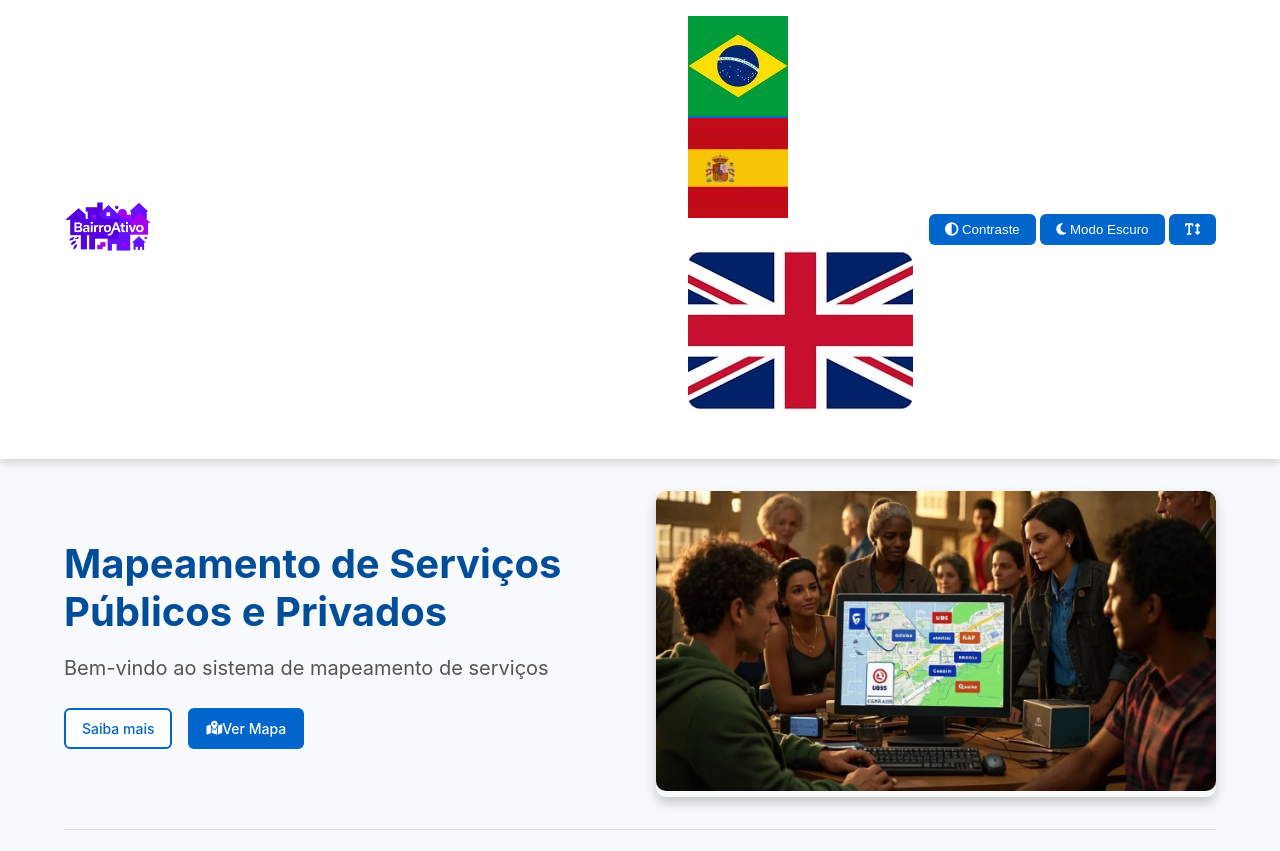
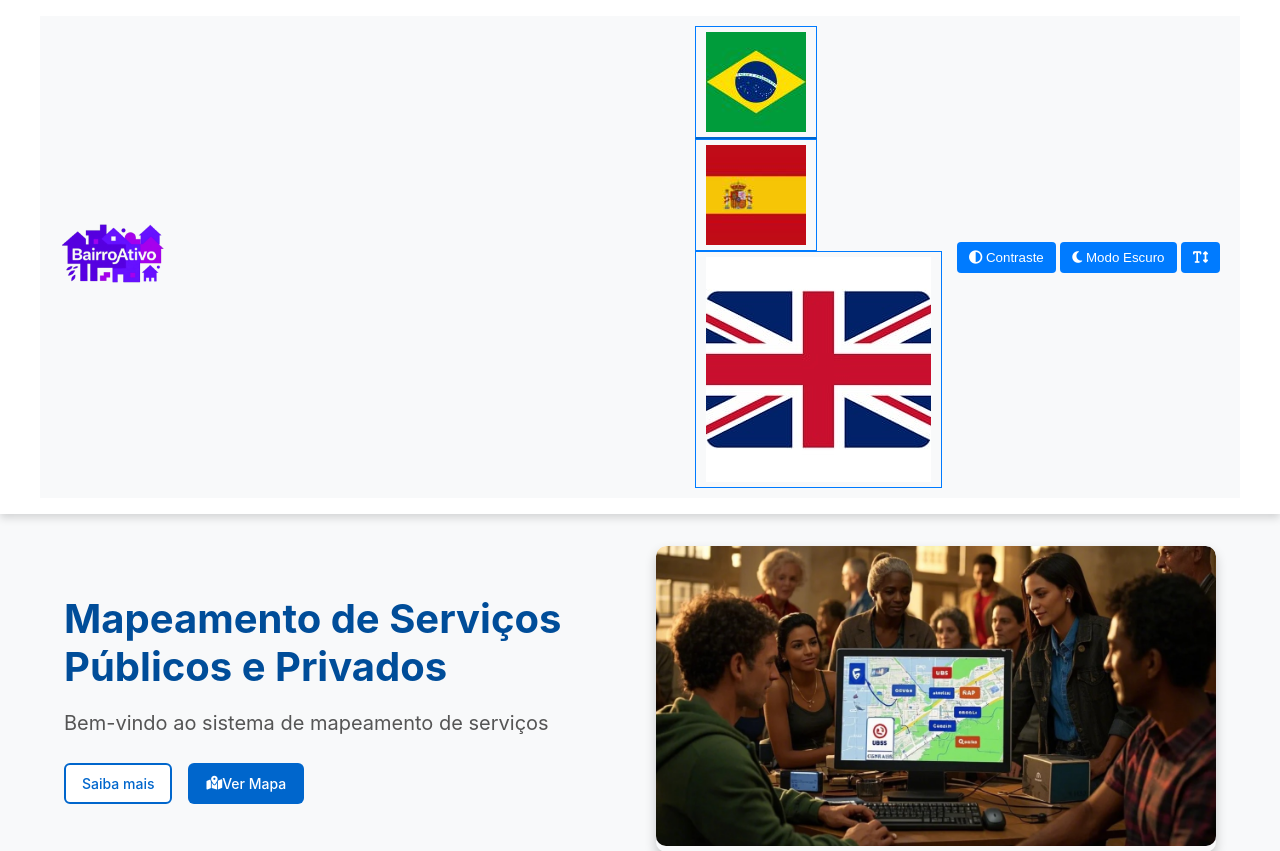
Before and after one commit to leotiag0/bairroativo, a PHP site: page / in a window 1280 px wide. Shown: the top 851 px of the page. Run offline with PHP 8.4, Linux system fonts and the light colour scheme; a stand-in replaces the project's code that opens the database connection; some libraries are stand-ins or nearby versions.

Commit message:
Update public.css

```diff
--- a/css/public.css
+++ b/css/public.css
@@ -507,3 +507,45 @@ body.large-font .btn { padding: var(--space-md) var(--space-lg); }
 .a11y-btn:hover {
     background: var(--primary-dark);
 }
+
+.header-container {
+    display: flex;
+    justify-content: space-between;
+    align-items: center;
+    padding: 10px 20px;
+    background-color: #f8f9fa; /* Cor de fundo do cabeçalho */
+}
+
+.header-branding {
+    flex: 1;
+}
+
+.header-branding .logo {
+    max-height: 60px; /* Ajuste a altura do logotipo */
+}
+
+.header-controls {
+    display: flex;
+    align-items: center;
+    gap: 15px; /* Espaçamento entre os controles */
+}
+
+.lang-btn {
+    background: none;
+    border: 1px solid #007bff; /* Borda do botão de idioma */
+    padding: 5px 10px;
+    cursor: pointer;
+}
+
+.a11y-btn {
+    background-color: #007bff; /* Cor do botão de acessibilidade */
+    color: white;
+    border: none;
+    padding: 8px 12px;
+    border-radius: 4px; /* Bordas arredondadas */
+    cursor: pointer;
+}
+
+.a11y-btn:hover {
+    background-color: #0056b3; /* Cor ao passar o mouse */
+}
```
